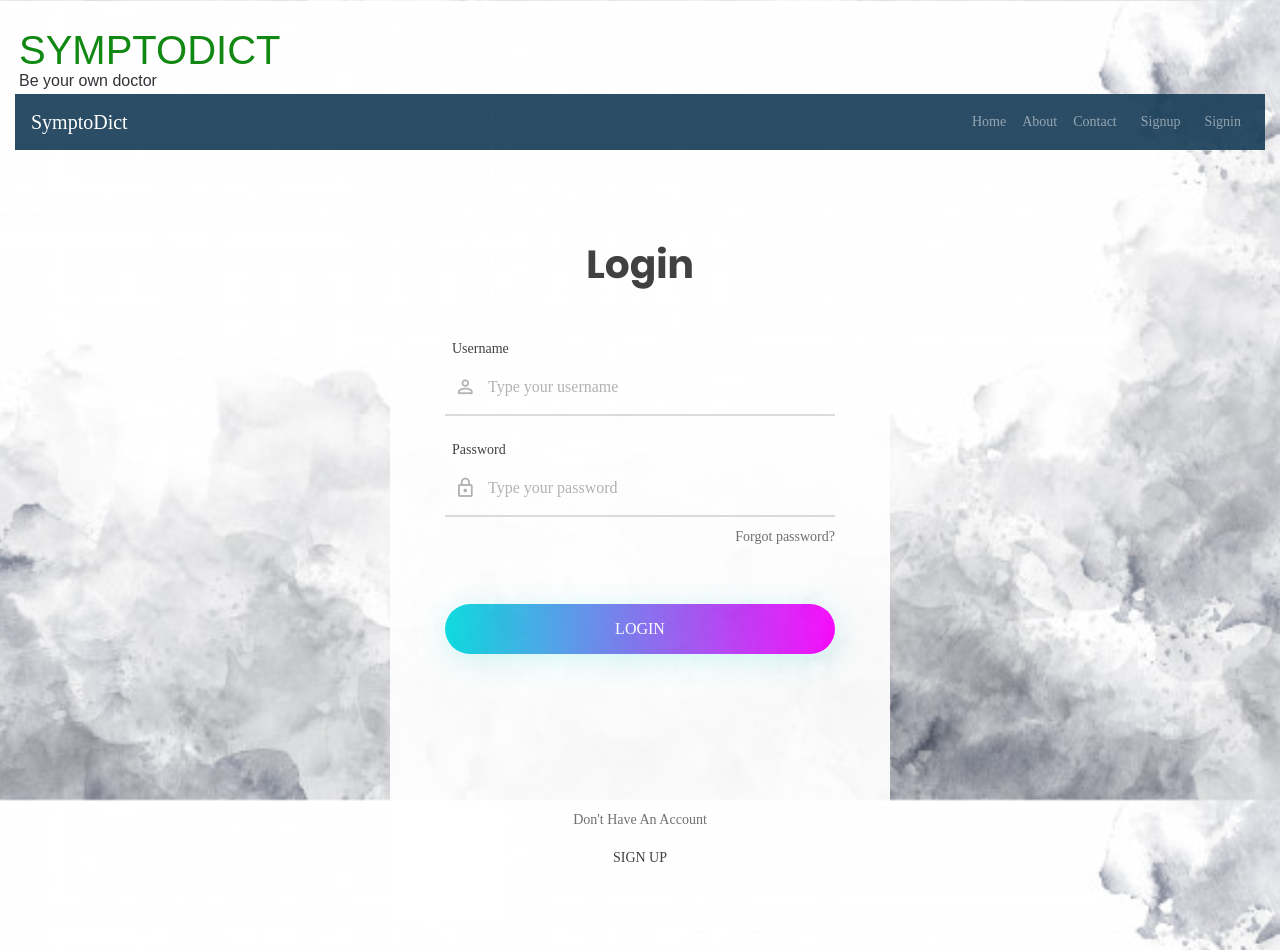
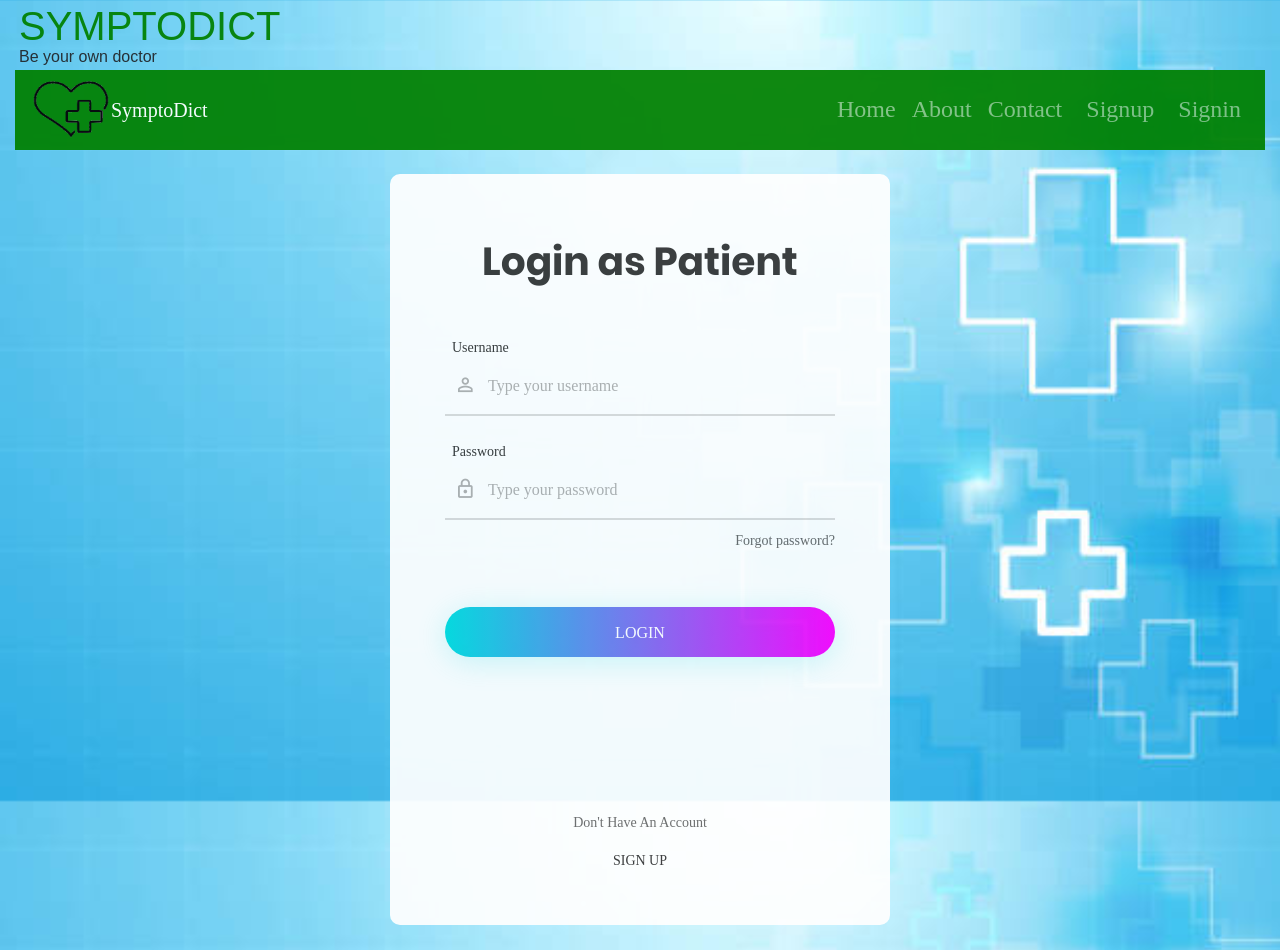
Before and after one commit to aftab590/SymptoDict, a Django app: page /accounts/sign_in_patient in a window 1280 px wide. Run offline with Django 4.2, Linux system fonts and the light colour scheme; some libraries are stand-ins or nearby versions; some web fonts are replaced.

Commit message:
Files are modified

```diff
--- a/SymptoDict/settings.py
+++ b/SymptoDict/settings.py
@@ -58,7 +58,7 @@
 TEMPLATES = [
     {
         'BACKEND': 'django.template.backends.django.DjangoTemplates',
-        'DIRS': [os.path.join(BASE_DIR,'templates')],
+        'DIRS': [os.path.join(BASE_DIR, 'templates')],
         'APP_DIRS': True,
         'OPTIONS': {
             'context_processors': [
@@ -82,7 +82,7 @@
         'ENGINE': 'django.db.backends.postgresql',
         'NAME': 'symptodict',
         'USER': 'postgres',
-        'PASSWORD': '1234',
+        'PASSWORD': 'test123',
         'HOST': 'localhost'
     }
 }
@@ -129,5 +129,5 @@
 
 STATICFILES_DIRS = [
 
-    os.path.join(BASE_DIR,'templates')
+    os.path.join(BASE_DIR, 'templates')
 ]
--- a/accounts/views.py
+++ b/accounts/views.py
@@ -99,7 +99,7 @@
             return redirect('signup_patient')
 
     else:
-        return render(request, 'patient/signup_Form/signup.html')
+        return render(request, 'patient/signup_form/signup.html')
 
 
 def sign_in_patient(request):
@@ -118,7 +118,7 @@
                     auth.login(request, user)
 
                     request.session['patientusername'] = user.username
-
+                    print("Inside the sign_in_patient")
                     return redirect('patient_ui')
 
             except:
@@ -158,8 +158,7 @@
 def signup_doctor(request):
 
     if request.method == 'GET':
-
-        return render(request, 'doctor/signup_Form/signup.html')
+        return render(request, 'doctor/signup_form/signup.html')
 
     if request.method == 'POST':
 
@@ -234,9 +233,8 @@
 
                 if (user.doctor.is_doctor == True):
                     auth.login(request, user)
-
+                    print("Inside the sign_in_doctor")
                     request.session['doctorusername'] = user.username
-
                     return redirect('doctor_ui')
 
             except:
--- a/main_app/urls.py
+++ b/main_app/urls.py
@@ -7,5 +7,6 @@
     path('patient_ui', views.patient_ui , name='patient_ui'),
     path('doctor_ui', views.doctor_ui , name='doctor_ui'),
     path('pviewprofile/<str:patientusername>', views.pviewprofile , name='pviewprofile'),
+    path('dviewprofile/<str:doctorusername>', views.dviewprofile , name='dviewprofile'),
     path('pconsultation_history', views.pconsultation_history , name='pconsultation_history'),
 ]
--- a/templates/basic.html
+++ b/templates/basic.html
@@ -38,11 +38,19 @@
     background-repeat:   no-repeat;
     background-size:     cover;
   }
+  .image{
+    width:  5em;
+    height: 4em;
+  }
 
+  .text{
+    font-size: 1.5em;
+    cursor: pointer;
+  }
 
   body{
 
-  background-image: url( "{% static 'homepage/gray.jpg' %}");
+  background-image: url( "{% static 'homepage/mainbackground.jpg' %}");
   background-attachment: fixed;
   opacity: 0.93;
   background-repeat: no-repeat;
@@ -54,16 +62,11 @@
 
 </style>
 
-
-
-
     {% block head %}
 
 
 
     {% endblock %}
-
-
 
   </head>
 
@@ -80,36 +83,31 @@
         </div>
 
 
-          <nav class="navbar navbar-expand-lg navbar-dark" style="background-color: #1b405a;">
-              <a class="navbar-brand" href="{% url 'home' %}">SymptoDict </a>
+          <nav class="navbar navbar-expand-lg navbar-dark" style="background-color:  green;">
+              <img src="{%static 'homepage/Transperent.png'%}" alt="loading" class="image">
+              <a class="navbar-brand text" href="{% url 'home' %}">SymptoDict </a>
               <button class="navbar-toggler" type="button" data-toggle="collapse" data-target="#navbarSupportedContent">
           <span class="navbar-toggler-icon"></span>
               </button>
               <div class="collapse navbar-collapse" id="navbarSupportedContent">
                   <ul class="navbar-nav ml-auto">
                       <li class="nav-item">
-                          <a class="nav-link" href="{% url 'home' %}">Home</a>
+                          <a class="nav-link text" href="{% url 'home' %}">Home</a>
                       </li>
                       <li class="nav-item">
-                          <a class="nav-link" href="{% url 'home' %}">About</a>
+                          <a class="nav-link text" href="{% url 'home' %}">About</a>
                       </li>
                       <li class="nav-item">
-                          <a class="nav-link" href="{% url 'home' %}">Contact</a>
+                          <a class="nav-link text" href="{% url 'home' %}">Contact</a>
                       </li>
-
-
 
                     {% if user.is_authenticated %}
 
                       {% if user.patient %}
-
                         <li class="nav-item ml-2">
                         <li class="nav-link" href="{% url 'patient_ui' %}" style="color: rgb(91, 252, 50);">Hello, {{user.patient.name}}</li>
                         </li>
-                      <li class="nav-item ml-2">
-                          <a class="nav-link" href="{% url 'patient_ui' %}">Profile</a>
-                          </li>
-
+                        <li class="nav-item ml-2"> <a class="nav-link" href="{% url 'patient_ui' %}">Profile</a> </li>
                       {% endif %}
 
                       {% if user.doctor  %}
@@ -117,35 +115,34 @@
                         <li class="nav-item ml-2">
                           <li class="nav-link" href="{% url 'doctor_ui' %}" style="color: rgb(91, 252, 50);">Hello, Dr. {{user.doctor.name}}</li>
                         </li>
-                        <li class="nav-item ml-2">
-                            <a class="nav-link" href="{% url 'doctor_ui' %}">Profile</a>
-                            </li>
-
-
+                          <li class="nav-item ml-2"> <a class="nav-link" href="{% url 'doctor_ui' %}">Profile</a> </li>
                       {% endif %}
 
                       {% if user.is_superuser  %}
-
                         <li class="nav-item ml-2">
                           <li class="nav-link" href="{% url 'admin_ui' %}" style="color: rgb(91, 252, 50);">Admin: {{user.username}}</li>
                           </li>
-                        <li class="nav-item ml-2">
-                            <a class="nav-link" href="{% url 'admin_ui' %}">Profile</a>
-                            </li>
-
-
+                          <li class="nav-item ml-2"> <a class="nav-link" href="{% url 'admin_ui' %}">Profile</a> </li>
                       {% endif %}
 
                       <li class="nav-item ml-2">
       <button class="btn btn-danger btn-xs" data-toggle="modal" data-target="#logout-modal" style="color: rgb(247, 190, 188);">Log out</button>
-
                       </li>
 
+                    <!-- Small modal -->
+                      {% if user.doctor  %}
+                        <div class="modal fade" id="logout-modal" tabindex="-1" role="dialog" aria-hidden="true">
+                          <div class="modal-dialog modal-sm">
+                            <div class="modal-content">
+                              <div class="modal-header"><h4>Logout <i class="fa fa-lock"></i></h4></div>
+                              <div class="modal-body"><i class="fa fa-question-circle"></i><span style="color: rgb(42, 187, 6);">Dr.{{user.doctor.name}}</span>, Are you sure you want to log-off?</div>
+                              <div class="modal-footer"><a href="{% url 'logout' %}" class="btn btn-primary btn-block">Logout</a></div>
+                            </div>
+                          </div>
+                        </div>
+                      {% endif %}
 
-
-
-                      <!-- Small modal -->
-
+                      {% if user.patient  %}
                         <div class="modal fade" id="logout-modal" tabindex="-1" role="dialog" aria-hidden="true">
                           <div class="modal-dialog modal-sm">
                             <div class="modal-content">
@@ -155,14 +152,15 @@
                             </div>
                           </div>
                         </div>
+                      {% endif %}
 
                       {% else %}
 
                       <li class="nav-item ml-2">
-                          <a class="nav-link" data-toggle="modal" data-target=".bd-example-modal-lg2">Signup</a>
+                          <a class="nav-link text" data-toggle="modal" data-target=".bd-example-modal-lg2">Signup</a>
                       </li>
                       <li class="nav-item ml-2">
-                          <a class="nav-link" data-toggle="modal" data-target=".bd-example-modal-lg">Signin</a>
+                          <a class="nav-link text" data-toggle="modal" data-target=".bd-example-modal-lg">Signin</a>
                       </li>
 
                       {% endif %}
@@ -182,7 +180,7 @@
       <div class="modal-content">
 
   <center>
-    <h1>Sign-In  As</h1>
+    <!-- <h1>Sign-In  As</h1> -->
     </center>
   <br><br>
 
--- a/templates/patient/patient_ui/profile.html
+++ b/templates/patient/patient_ui/profile.html
@@ -41,6 +41,7 @@
                <div class="row">
 
                {% comment %} <a id="links" class="btn btn-outline-info btn-block" href="{% url 'checkdisease' %}">check disease </a><br> {% endcomment %}
+               <a id="links" class="btn btn-outline-info btn-block">check disease </a><br>
                </div>
 
                <div class="row">
--- a/templates/patient/signin_page/index.html
+++ b/templates/patient/signin_page/index.html
@@ -1,110 +1,145 @@
-
-
-{% extends "basic.html" %}
-{% load static %}
-
-
-	{% block head %}
+{% extends "basic.html" %} {% load static %} {% block head %}
 
 <!--===============================================================================================-->
-	<link rel="icon" type="image/png" href="{% static 'signin_page/images/icons/favicon.ico' %}"/>
+<link
+  rel="icon"
+  type="image/png"
+  href="{% static 'signin_page/images/icons/favicon.ico' %}"
+/>
 <!--===============================================================================================-->
-	<link rel="stylesheet" type="text/css" href="{% static 'signin_page/vendor/bootstrap/css/bootstrap.min.css' %}">
+<link
+  rel="stylesheet"
+  type="text/css"
+  href="{% static 'signin_page/vendor/bootstrap/css/bootstrap.min.css' %}"
+/>
 <!--===============================================================================================-->
-	<link rel="stylesheet" type="text/css" href="{% static 'signin_page/fonts/font-awesome-4.7.0/css/font-awesome.min.css' %}">
+<link
+  rel="stylesheet"
+  type="text/css"
+  href="{% static 'signin_page/fonts/font-awesome-4.7.0/css/font-awesome.min.css' %}"
+/>
 <!--===============================================================================================-->
-	<link rel="stylesheet" type="text/css" href="{% static 'signin_page/fonts/iconic/css/material-design-iconic-font.min.css' %}">
+<link
+  rel="stylesheet"
+  type="text/css"
+  href="{% static 'signin_page/fonts/iconic/css/material-design-iconic-font.min.css' %}"
+/>
 <!--===============================================================================================-->
-	<link rel="stylesheet" type="text/css" href="{% static 'signin_page/vendor/animate/animate.css' %}">
+<link
+  rel="stylesheet"
+  type="text/css"
+  href="{% static 'signin_page/vendor/animate/animate.css' %}"
+/>
 <!--===============================================================================================-->
-	<link rel="stylesheet" type="text/css" href="{% static 'signin_page/vendor/css-hamburgers/hamburgers.min.css' %}">
+<link
+  rel="stylesheet"
+  type="text/css"
+  href="{% static 'signin_page/vendor/css-hamburgers/hamburgers.min.css' %}"
+/>
 <!--===============================================================================================-->
-	<link rel="stylesheet" type="text/css" href="{% static 'signin_page/vendor/animsition/css/animsition.min.css' %}">
+<link
+  rel="stylesheet"
+  type="text/css"
+  href="{% static 'signin_page/vendor/animsition/css/animsition.min.css' %}"
+/>
 <!--===============================================================================================-->
-	<link rel="stylesheet" type="text/css" href="{% static 'signin_page/vendor/select2/select2.min.css' %}">
+<link
+  rel="stylesheet"
+  type="text/css"
+  href="{% static 'signin_page/vendor/select2/select2.min.css' %}"
+/>
 <!--===============================================================================================-->
-	<link rel="stylesheet" type="text/css" href="{% static 'signin_page/vendor/daterangepicker/daterangepicker.css' %}">
+<link
+  rel="stylesheet"
+  type="text/css"
+  href="{% static 'signin_page/vendor/daterangepicker/daterangepicker.css' %}"
+/>
 <!--===============================================================================================-->
-	<link rel="stylesheet" type="text/css" href="{% static 'signin_page/css/util.css' %}">
-	<link rel="stylesheet" type="text/css" href="{% static 'signin_page/css/main.css' %}">
+<link
+  rel="stylesheet"
+  type="text/css"
+  href="{% static 'signin_page/css/util.css' %}"
+/>
+<link
+  rel="stylesheet"
+  type="text/css"
+  href="{% static 'signin_page/css/main.css' %}"
+/>
 <!--===============================================================================================-->
 
-
-
-{% endblock %}
-
-
-
-
-{% block body %}
-
-
+{% endblock %} {% block body %}
 
 <div class="limiter">
   <div class="container-login100">
     <div class="wrap-login100 p-l-55 p-r-55 p-t-65 p-b-54">
-				<form class="login100-form validate-form" action="sign_in_patient" method="POST" >
-
+      <form
+        class="login100-form validate-form"
+        action="sign_in_patient"
+        method="POST"
+      >
         {% csrf_token %}
 
-					<span class="login100-form-title p-b-49">
-						Login
-					</span>
+        <span class="login100-form-title p-b-49"> Login as Patient </span>
 
-					<div class="wrap-input100 validate-input m-b-23" data-validate = "Username is reauired">
+        <div
+          class="wrap-input100 validate-input m-b-23"
+          data-validate="Username is reauired"
+        >
           <span class="label-input100">Username</span>
-						<input class="input100" type="text" name="username" placeholder="Type your username" required>
+          <input
+            class="input100"
+            type="text"
+            name="username"
+            placeholder="Type your username"
+            required
+          />
           <span class="focus-input100" data-symbol="&#xf206;"></span>
         </div>
 
-					<div class="wrap-input100 validate-input" data-validate="Password is required">
+        <div
+          class="wrap-input100 validate-input"
+          data-validate="Password is required"
+        >
           <span class="label-input100">Password</span>
-						<input class="input100" type="password" name="password" placeholder="Type your password" required>
+          <input
+            class="input100"
+            type="password"
+            name="password"
+            placeholder="Type your password"
+            required
+          />
           <span class="focus-input100" data-symbol="&#xf190;"></span>
         </div>
 
         <div class="text-right p-t-8 p-b-31">
-						<a href="#">
-							Forgot password?
-						</a>
+          <a href="#"> Forgot password? </a>
         </div>
 
         <center>
           <div>
             {% for message in messages %}
-							  <h3 style="color: red;">{{message}}</h3>
+            <h3 style="color: red">{{message}}</h3>
             {% endfor %}
           </div>
         </center>
-							<br>
-
+        <br />
 
         <div class="container-login100-form-btn">
           <div class="wrap-login100-form-btn">
             <div class="login100-form-bgbtn"></div>
-							<button class="login100-form-btn" type="submit">
-							Login
-							</button>
+            <button class="login100-form-btn" type="submit">Login</button>
           </div>
         </div>
 
+        <div class="flex-col-c p-t-155">
+          <span class="txt1 p-b-17"> Don't Have An Account </span>
 
-
-					<div class="flex-col-c p-t-155">
-						<span class="txt1 p-b-17">
-							Don't Have An Account
-						</span>
-
-						<a href="signup_patient" class="txt2">
-							Sign Up
-						</a>
+          <a href="signup_patient" class="txt2"> Sign Up </a>
         </div>
-
       </form>
     </div>
   </div>
 </div>
-
 
 <div id="dropDownSelect1"></div>
 
@@ -125,5 +160,4 @@
 <!--===============================================================================================-->
 <script src="{% static 'signin_page/js/main.js' %}"></script>
 
-
 {% endblock %}
```
Also changed, not shown: main_app/views.py (+14 -4 lines), templates/doctor/doctor_ui/profile.html (+11 -1 lines), templates/doctor/signup_form/signup.html (+30 -8 lines), templates/homepage/index.html (+8 -13 lines), templates/patient/signup_form/signup.html (+37 -3 lines), templates/doctor/signup_form/signup.css (line endings or trailing spaces), templates/homepage/Transperent.png (added), templates/homepage/admin.png (renamed from templates/homepage/admin.PNG), templates/homepage/doctor-background.jpg (added), templates/homepage/doctor.png (renamed from templates/homepage/doctor.PNG), templates/homepage/mainbackground.jpg (added), templates/homepage/patient-background.jpg (added), templates/homepage/patient.png (renamed from templates/homepage/patient.PNG). Lines whose indentation alone changed are shown as unchanged.
